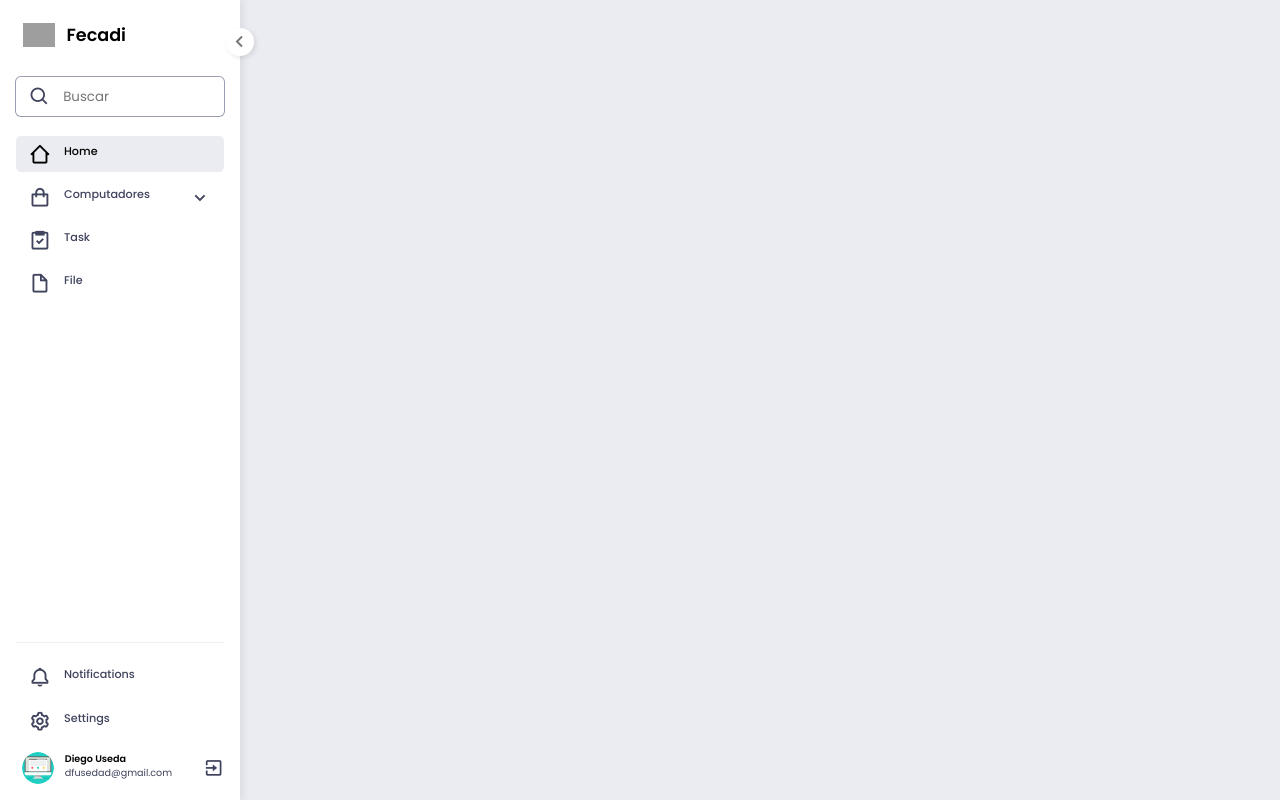
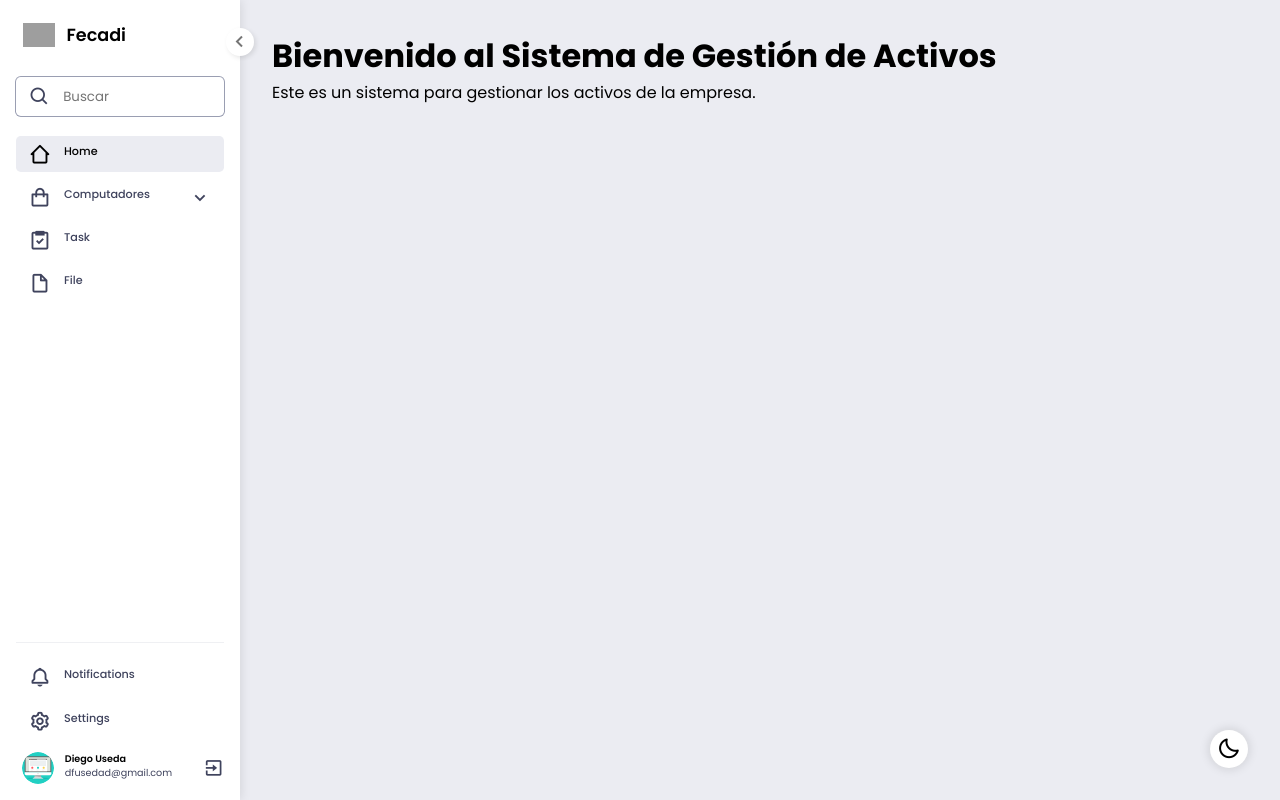
Before and after one commit to DiegoFerneyUsedaDiaz/sistema_gestion_activos, a Django app: page / in a window 1280 px wide. Run offline with Django 5.2, Linux system fonts and the light colour scheme; grey boxes are pictures that could not be loaded.

Commit message:
Actualizacion base1 con modo oscuro

```diff
--- a/sistema/static/css/style1.css
+++ b/sistema/static/css/style1.css
@@ -28,6 +28,7 @@ body.dark-mode{
     --shadow-border: rgba(255, 255, 255, 0.1);
     --user-bg-color: #FAFAFC;
 }
+
 /* Body */
 body {
     display: flex;
@@ -37,6 +38,8 @@ body {
     transition: color 0.5s ease,
     background-color 0.3s ease,left 0.5s ease;
 }
+
+
 
 .sidebar{
     position: fixed;
@@ -308,8 +311,62 @@ body {
     color: var(--color-text-secondary);
 }
 
-/* Sub menu*/
-.sub-menu{
-    height: 0;
-    transition: all 0.3s ease;
+main{
+    padding: 2rem 3rem 3rem 17rem;
+    transition: padding 0.5s ease;
 }
+
+main{
+    color: var(--color-text-primary);
+}
+
+.sidebar.minimize + main{
+    padding-left: 7.96rem;
+}
+
+/*dark mode*/
+
+.brand-dark{
+    display: none;
+}
+
+body.dark-mode .brand-dark{
+    display: block;
+}
+
+body.dark-mode .brand-light{
+    display: none;
+}
+
+.dark-mode-btn{
+    position: absolute;
+    width: 2.4rem;
+    height: 2.4rem;
+    bottom: 2rem;
+    right: 2rem;
+    display: flex;
+    justify-content: center;
+    align-items: center;
+    background-color: #fff;
+    border-radius: 50%;
+    box-shadow: 0 0 10px 2px var(--shadow-border);
+    cursor: pointer;
+    overflow: hidden;
+}
+
+.dark-mode-btn i{
+    position: absolute;
+    font-size: 1.5rem;
+    transition: transform 0.3s ease-in;
+}
+.dark-mode-btn i:last-child{
+    transform: translateY(150%);
+}
+
+body.dark-mode .dark-mode-btn i:last-child{
+    transform: translateY(0%);
+}
+
+body.dark-mode .dark-mode-btn i:first-child{
+    transform: translateY(-150%);
+}
--- a/sistema/static/js/script1.js
+++ b/sistema/static/js/script1.js
@@ -2,6 +2,12 @@ const menusItemsDropDown = document.querySelectorAll('.menu-item-dropdown');
 const menusItemsStatic = document.querySelectorAll('.menu-item-static');
 const sidebar = document.getElementById('sidebar');
 const menuBtn = document.getElementById('menu-btn');
+const darkModeBtn = document.getElementById('dark-mode-btn');
+
+
+darkModeBtn.addEventListener('click',()=>{
+    document.body.classList.toggle('dark-mode');
+});
 
 menuBtn.addEventListener('click',()=>{
     sidebar.classList.toggle('minimize');
--- a/sistema/templates/base1.html
+++ b/sistema/templates/base1.html
@@ -9,13 +9,18 @@
     <link href='https://unpkg.com/boxicons@2.1.4/css/boxicons.min.css' rel='stylesheet'>
 </head>
 <body>
+    <div class="dark-mode-btn" id="dark-mode-btn">
+        <i class='bx bx-moon'></i>
+        <i class='bx bx-sun'></i>
+    </div>
     <div class="sidebar" id="sidebar">
         <div class="header">
             <div class="menu-btn" id="menu-btn">
                 <i class='bx bx-chevron-left'></i>
             </div>
             <div class="brand">
-                <img src="{% static 'icons/brand-light.svg' %}" alt="">
+                <img class="brand-light" src="{% static 'icons/brand-light.svg' %}" alt="">
+                <img class="brand-dark" src="{% static 'icons/brand-dark.svg' %}" alt="">
                 <span>Fecadi</span>
             </div>
         </div>
@@ -86,6 +91,10 @@
                 </div>
             </div>
     </div>
+    <main>
+        {% block container %}
+        {% endblock %}
+    </main>
      <script src="{% static 'js/script1.js' %}"></script>
   </body>
 </html>
```
